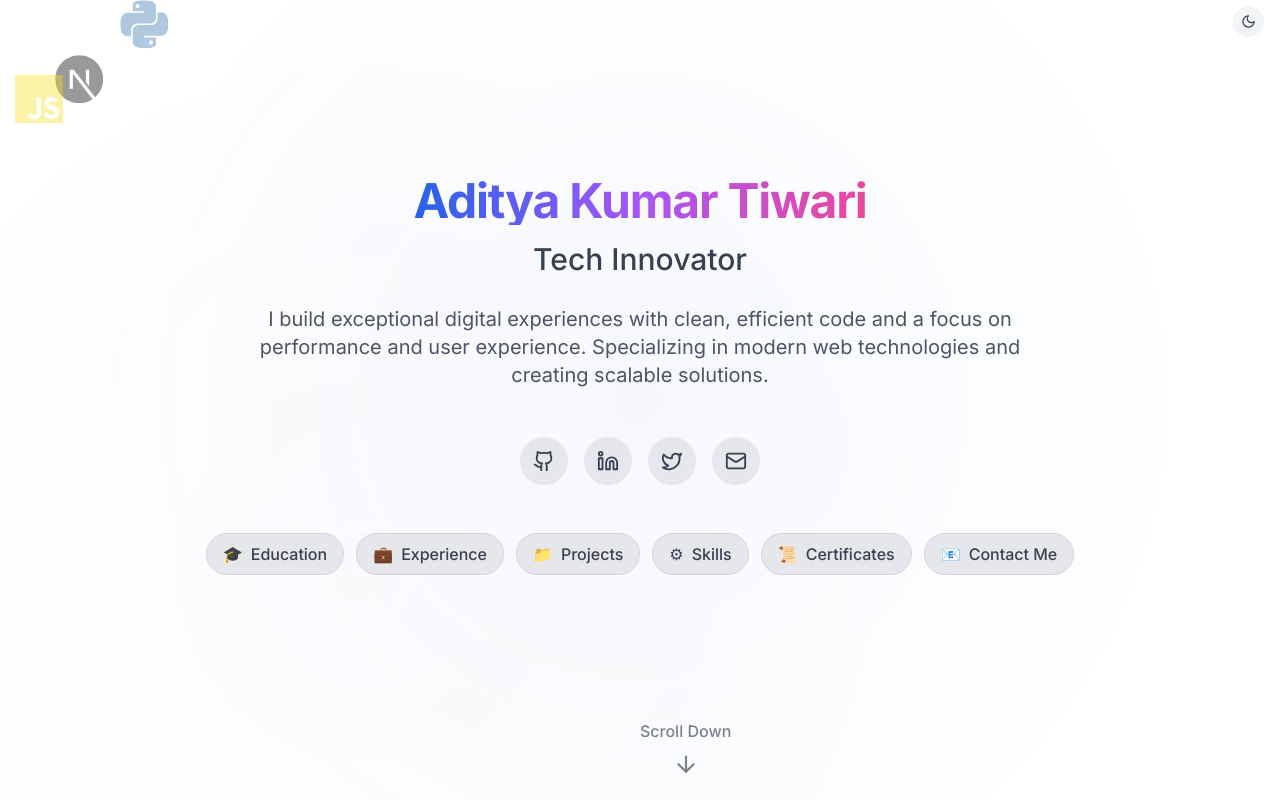
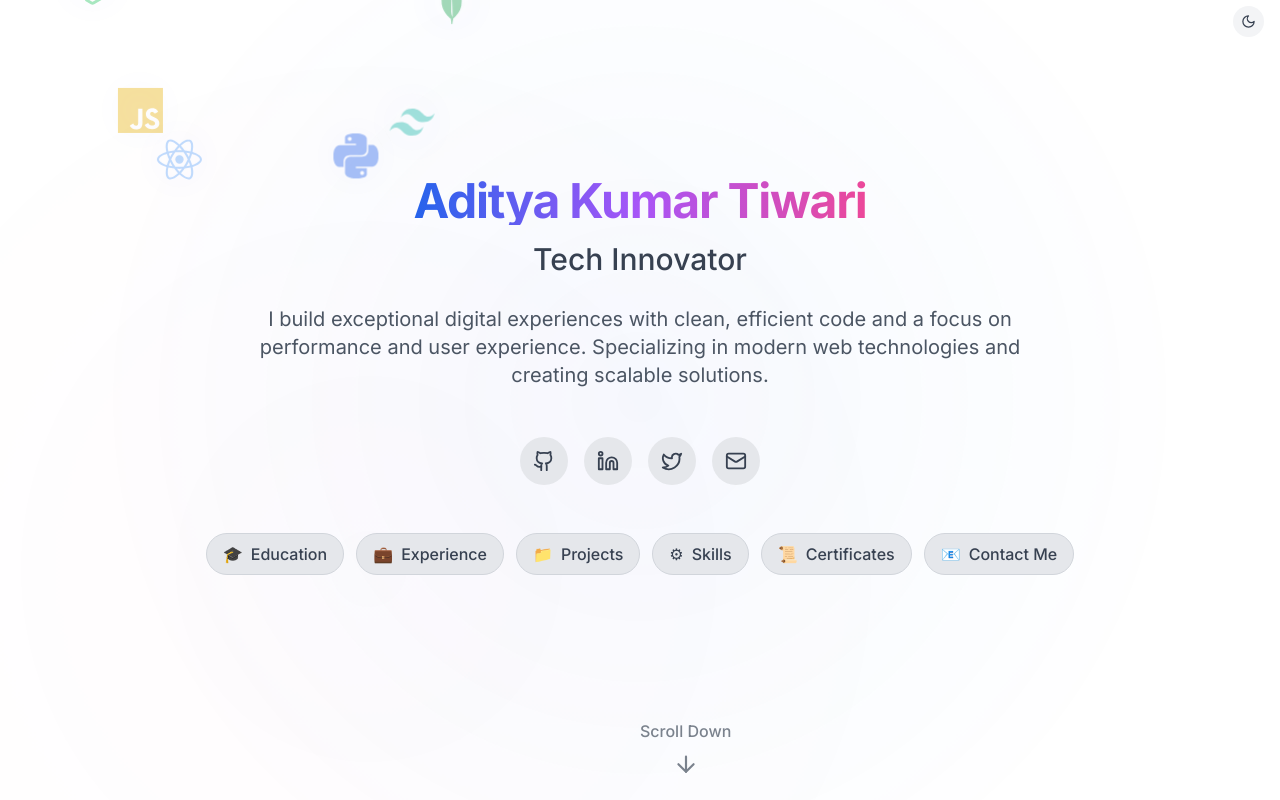
Before and after one commit to adityakmrtiwari/adityakmrtiwari.github.io, a React (Vite) app: page / in a window 1280 px wide. Shown: the top 800 px of the page. Built offline with nearby package versions, Linux system fonts and the light colour scheme.

Commit message:
README Updated

```diff
--- a/src/components/FloatingIcons.tsx
+++ b/src/components/FloatingIcons.tsx
@@ -1,11 +1,17 @@
-'use client';
+"use client";
 
-import { motion } from 'framer-motion';
+import { motion } from "framer-motion";
 import {
-  SiNextdotjs, SiTypescript, SiJavascript, SiTailwindcss,
-  SiNodedotjs, SiMongodb, SiReact, SiPython
-} from 'react-icons/si';
-import { FaAws, FaNodeJs } from 'react-icons/fa';
+  SiNextdotjs,
+  SiTypescript,
+  SiJavascript,
+  SiTailwindcss,
+  SiNodedotjs,
+  SiMongodb,
+  SiReact,
+  SiPython,
+} from "react-icons/si";
+import { FaAws, FaNodeJs } from "react-icons/fa";
 
 interface FloatingIconProps {
   icon: React.ReactNode;
@@ -13,6 +19,7 @@ interface FloatingIconProps {
   y: number;
   delay: number;
   size?: number;
+  color: string;
 }
 
 const FloatingIcon = ({
@@ -20,47 +27,58 @@ const FloatingIcon = ({
   x,
   y,
   delay,
-  size = 48,
+  size = 40,
+  color,
 }: FloatingIconProps) => (
   <motion.div
-    className="absolute pointer-events-none"
-    initial={{ opacity: 0, scale: 0 }}
+    className="absolute pointer-events-none z-0"
+    initial={{ opacity: 0, scale: 0.7, x, y }}
     animate={{
-      opacity: 1,
-      scale: 1,
-      x: [x - 15, x + 15, x - 15],
-      y: [y - 15, y + 15, y - 15],
+      opacity: [0.4, 0.7, 0.4],
+      scale: [1, 1.3, 1],
+      x: [x - 10, x + 10, x - 10],
+      y: [y - 10, y + 10, y - 10],
     }}
     transition={{
       duration: 8,
       delay,
       repeat: Infinity,
-      opacity: { duration: 1 },
-      scale: { duration: 1 },
+      ease: "easeInOut",
+      opacity: { duration: 3 },
+      scale: { duration: 3 },
     }}
   >
-    {icon}
+    <div className="relative">
+      {icon}
+      <motion.div
+        className="absolute inset-0 rounded-full bg-gradient-to-br from-blue-500/20 dark:from-cyan-500/20 to-purple-500/20 blur-xl"
+        animate={{ opacity: [0.3, 0.6, 0.3] }}
+        transition={{ duration: 4, repeat: Infinity, ease: "easeInOut" }}
+      />
+    </div>
   </motion.div>
 );
 
 export default function FloatingIcons() {
   const floatingIcons = [
-    { icon: <SiNextdotjs size={48} className="text-black/40 dark:text-white/40" />, x: 60, y: 60, delay: 1 },
-    { icon: <SiTypescript size={48} className="text-[#3178C6]/40" />, x: -60, y: 60, delay: 2 },
-    { icon: <SiJavascript size={48} className="text-[#F7DF1E]/40" />, x: 0, y: 60, delay: 3 },
-    { icon: <SiTailwindcss size={48} className="text-[#06B6D4]/40" />, x: 90, y: -90, delay: 3.5 },
-    { icon: <FaNodeJs size={48} className="text-[#339933]/40" />, x: -90, y: -90, delay: 4 },
-    { icon: <SiMongodb size={48} className="text-[#47A248]/40" />, x: 40, y: -120, delay: 4.5 },
-    { icon: <SiReact size={48} className="text-[#61DAFB]/40" />, x: -40, y: -120, delay: 5 },
-    { icon: <SiPython size={48} className="text-[#3776AB]/40" />, x: 120, y: 0, delay: 5.5 },
-    { icon: <FaAws size={48} className="text-[#232F3E]/40" />, x: 0, y: -150, delay: 6.5 },
+    { icon: <SiNextdotjs size={45} className="text-gray-500 dark:text-white/60" />, x: -150, y: -120, delay: 1, color: "rgba(255,255,255,0.5)" },
+    { icon: <SiTypescript size={45} className="text-blue-500 dark:text-cyan-400/60" />, x: 160, y: -90, delay: 1.5, color: "rgba(59,130,246,0.5)" },
+    { icon: <SiJavascript size={45} className="text-yellow-500 dark:text-yellow-400/60" />, x: -130, y: 80, delay: 2, color: "rgba(247,223,30,0.5)" },
+    { icon: <SiTailwindcss size={45} className="text-teal-500 dark:text-teal-400/60" />, x: 140, y: 90, delay: 2.5, color: "rgba(6,182,212,0.5)" },
+    { icon: <FaNodeJs size={45} className="text-green-500 dark:text-green-400/60" />, x: -180, y: -50, delay: 3, color: "rgba(51,153,51,0.5)" },
+    { icon: <SiMongodb size={45} className="text-green-600 dark:text-green-500/60" />, x: 180, y: -30, delay: 3.5, color: "rgba(71,162,72,0.5)" },
+    { icon: <SiReact size={45} className="text-blue-400 dark:text-cyan-300/60" />, x: -90, y: 130, delay: 4, color: "rgba(97,218,251,0.5)" },
+    { icon: <SiPython size={45} className="text-blue-600 dark:text-blue-400/60" />, x: 90, y: 130, delay: 4.5, color: "rgba(55,118,171,0.5)" },
+    { icon: <FaAws size={45} className="text-orange-500 dark:text-orange-400/60" />, x: 0, y: -140, delay: 5, color: "rgba(255,153,0,0.5)" },
   ];
 
   return (
-    <div className="absolute inset-0 pointer-events-none z-0">
-      {floatingIcons.map((icon, index) => (
-        <FloatingIcon key={index} {...icon} />
-      ))}
+    <div className="absolute inset-0 flex items-center justify-center pointer-events-none z-0 overflow-hidden">
+      <div className="relative w-[600px] h-[600px] sm:w-[700px] sm:h-[700px] md:w-[800px] md:h-[800px]">
+        {floatingIcons.map((icon, index) => (
+          <FloatingIcon key={index} {...icon} />
+        ))}
+      </div>
     </div>
   );
 }
```
Also changed, not shown: 1 other file (tests, documents, lock files or other folders).
